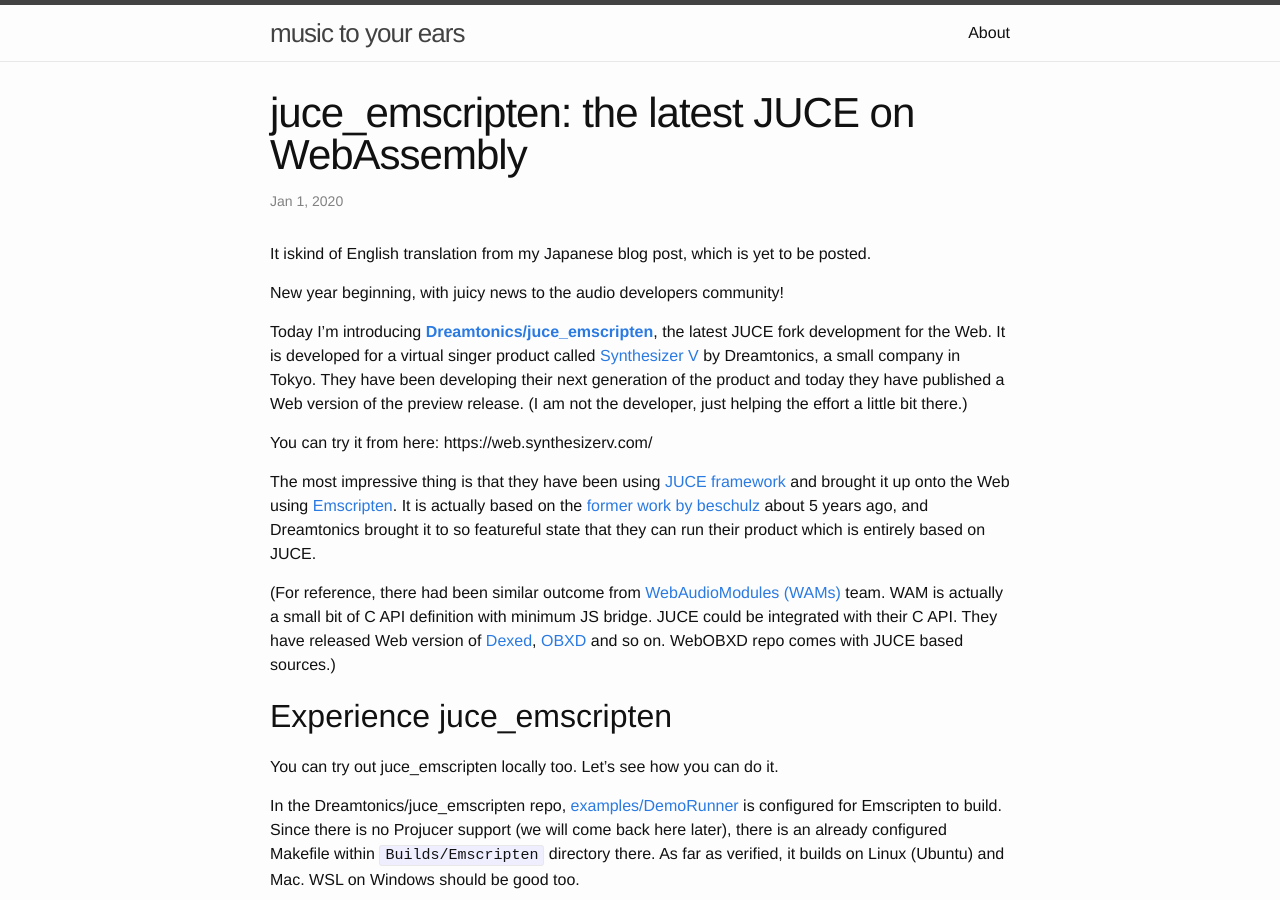
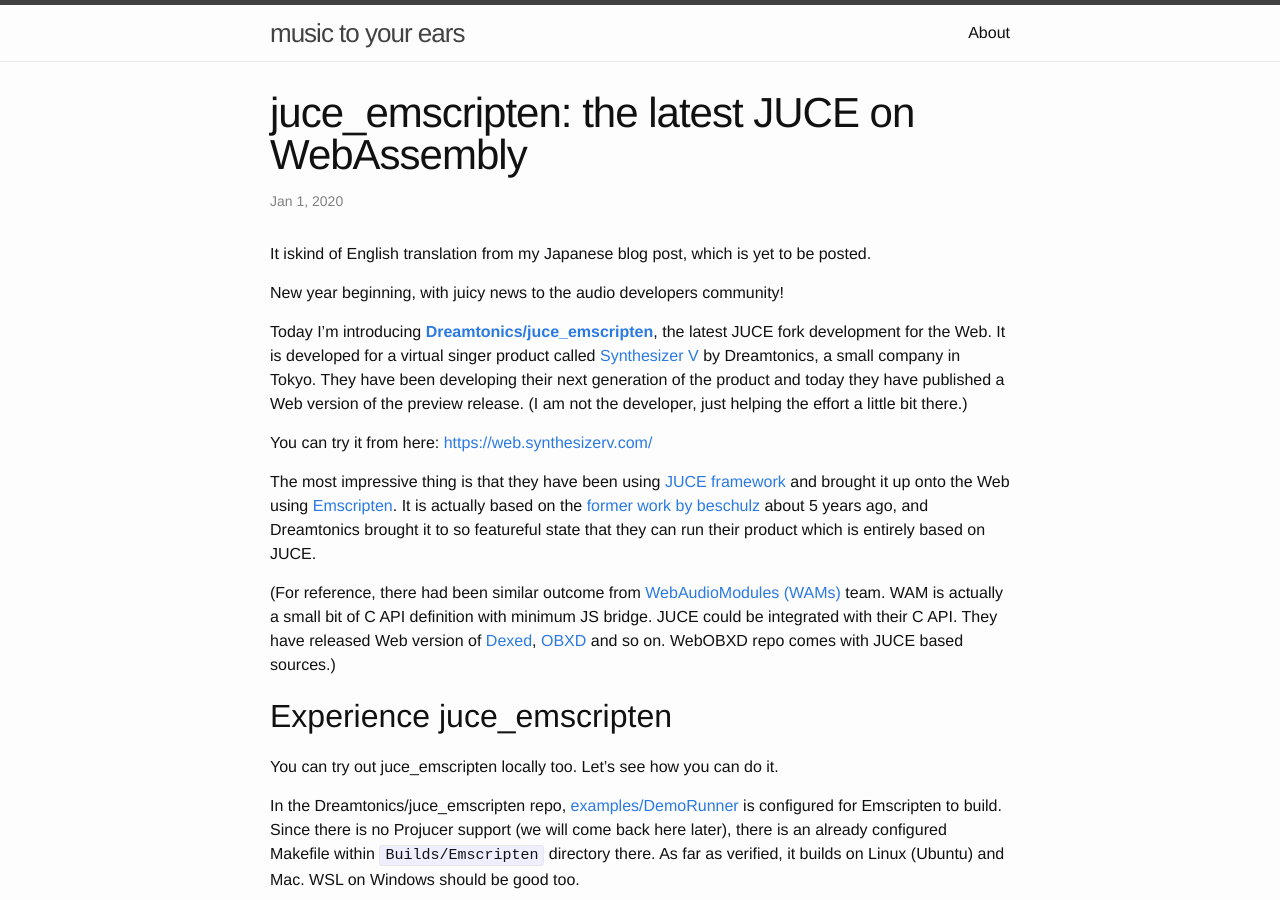
Before and after one commit to atsushieno/atsushieno.github.io, a Jekyll site: the page built from _posts/2020-01-01-juce-emscripten-the-latest-juce-on-webassembly.markdown, in a window 1280 px wide and 900 px high. Built offline with Jekyll 4.4.1, drawn with Linux system fonts in a browser that asks for light colours; our own code applies the rules of GitHub Pages for plain Markdown files; part of the change alters nothing that is shown.

```diff
--- a/_posts/2020-01-01-juce-emscripten-the-latest-juce-on-webassembly.markdown
+++ b/_posts/2020-01-01-juce-emscripten-the-latest-juce-on-webassembly.markdown
@@ -15,7 +15,7 @@ New year beginning, with juicy news to the audio developers community!
 
 Today I'm introducing [**Dreamtonics/juce_emscripten**](https://github.com/Dreamtonics/juce_emscripten/), the latest JUCE fork development for the Web. It is developed for a virtual singer product called [Synthesizer V](synthesizerv.com/) by Dreamtonics, a small company in Tokyo. They have been developing their next generation of the product and today they have published a Web version of the preview release. (I am not the developer, just helping the effort a little bit there.)
 
-You can try it from here: https://web.synthesizerv.com/
+You can try it from here: [https://web.synthesizerv.com/](https://web.synthesizerv.com/)
 
 The most impressive thing is that they have been using [JUCE framework](juce.com/) and brought it up onto the Web using [Emscripten](https://emscripten.org/). It is actually based on the [former work by beschulz](https://github.com/beschulz/juce_emscripten) about 5 years ago, and Dreamtonics brought it to so featureful state that they can run their product which is entirely based on JUCE.
 
```
